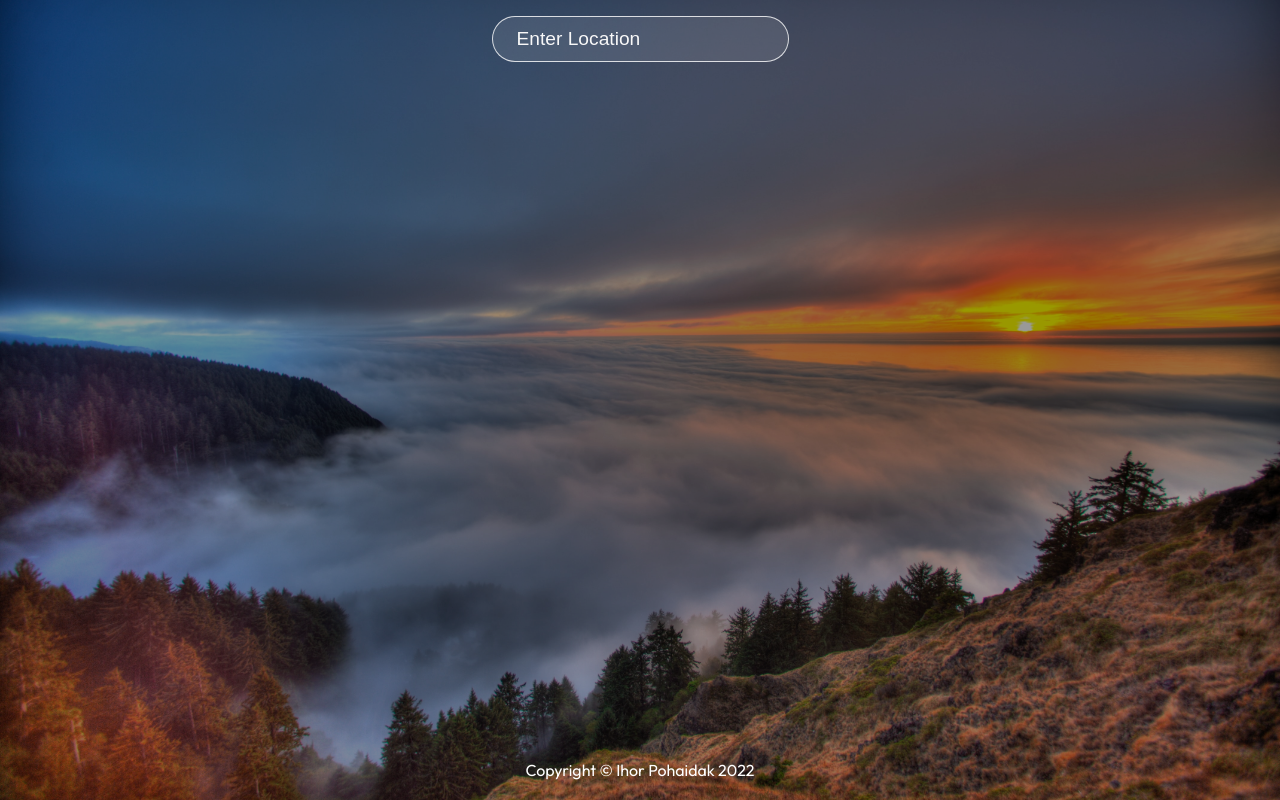
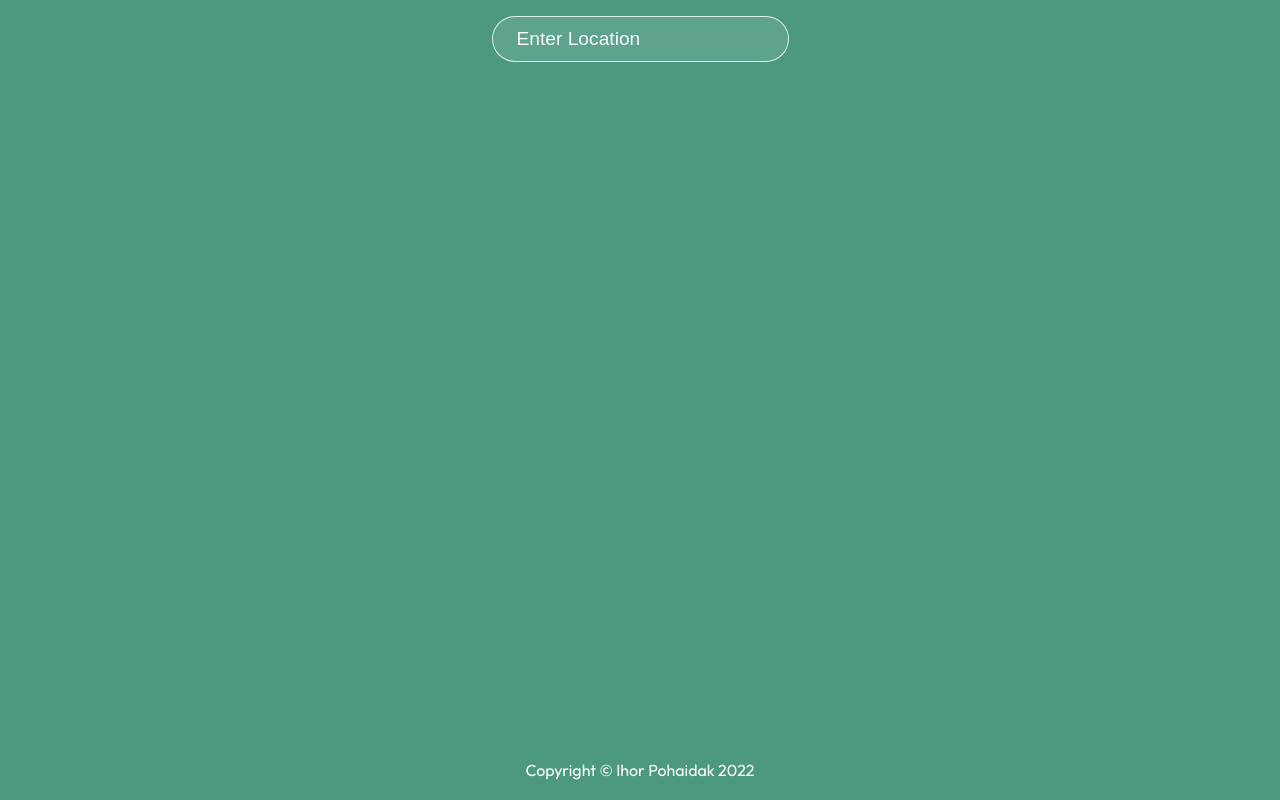
Before and after one commit to poggy33/weather-app, a React (Create React App) app: page / in a window 1280 px wide. Built offline with nearby package versions, Linux system fonts and the light colour scheme.

Commit message:
bacgrond change

```diff
--- a/src/index.css
+++ b/src/index.css
@@ -31,7 +31,8 @@ h1 {
 
 .app:before {
   content: "";
-  background: url("./assets/sunset.jpg") no-repeat center center/cover;
+  /* background: url("./assets/sunset.jpg") no-repeat center center/cover; */
+  background-color: aquamarine;
   position: absolute;
   width: 100%;
   height: 100%;
```
